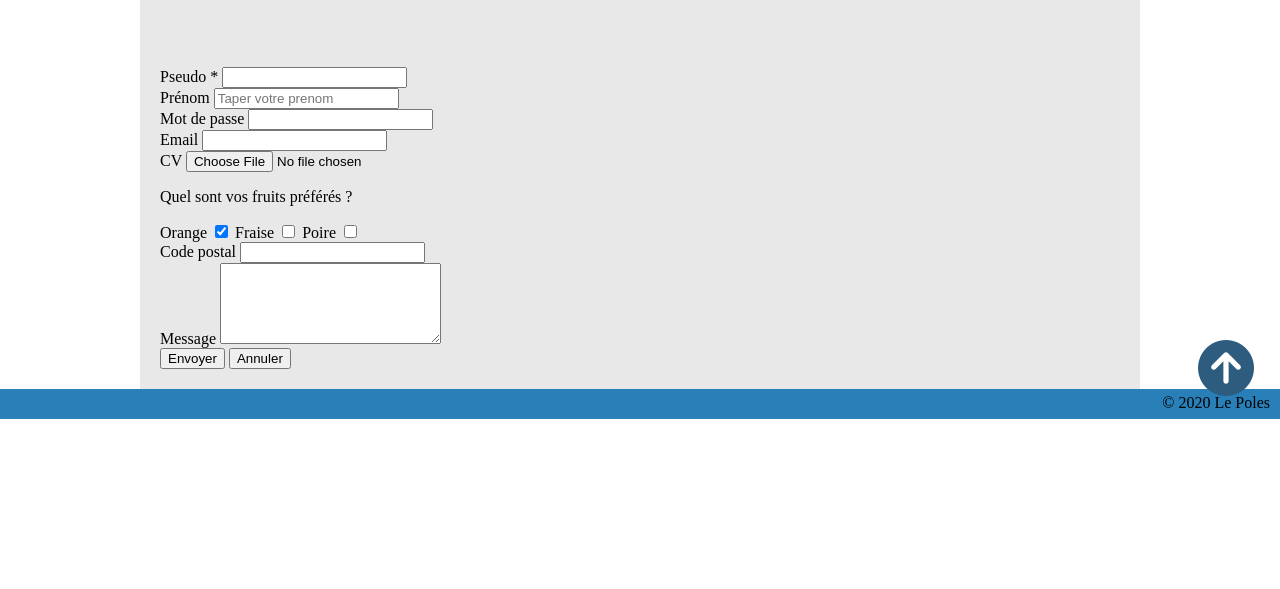
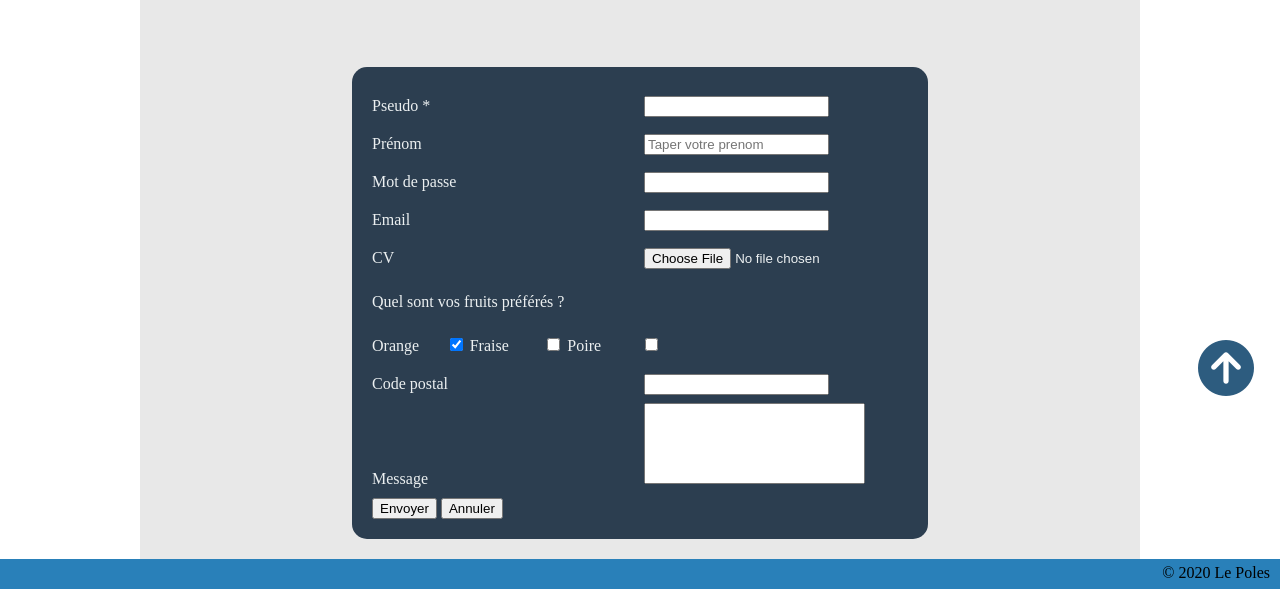
Before and after one commit to Galibfr/Site_Multi_Pages_, a plain HTML site: page formulaire.html in a window 1280 px wide. Shown: the part 357-946 px from the top of the page. Before the commit the page ends 800 px from the top, so only its background shows below. Drawn offline with nearby package versions, Linux system fonts and the light colour scheme.

Commit message:
formilaire

```diff
--- a/css/style.css
+++ b/css/style.css
@@ -706,3 +706,25 @@ li .fa-regular:hover {
 	display: block;
 }
 /****************FIN LIEN & MENU******************/
+/***************FORMULAIRE*******************/
+form {
+	width: 60%;
+	background: #2c3e50;
+	margin: 0 auto;
+	padding: 20px;
+	color: #ecf0f1;
+	border-radius: 15px;
+}
+label {
+	margin: 10px 0;
+	width: 50%;
+	display: inline-block;
+}
+textarea {
+	resize: none;
+}
+label[for="orange"],
+label[for="fraise"],
+label[for="poire"] {
+	width: 13%;
+}
```
Also changed, not shown: formulaire.html (+3 -1 lines).
